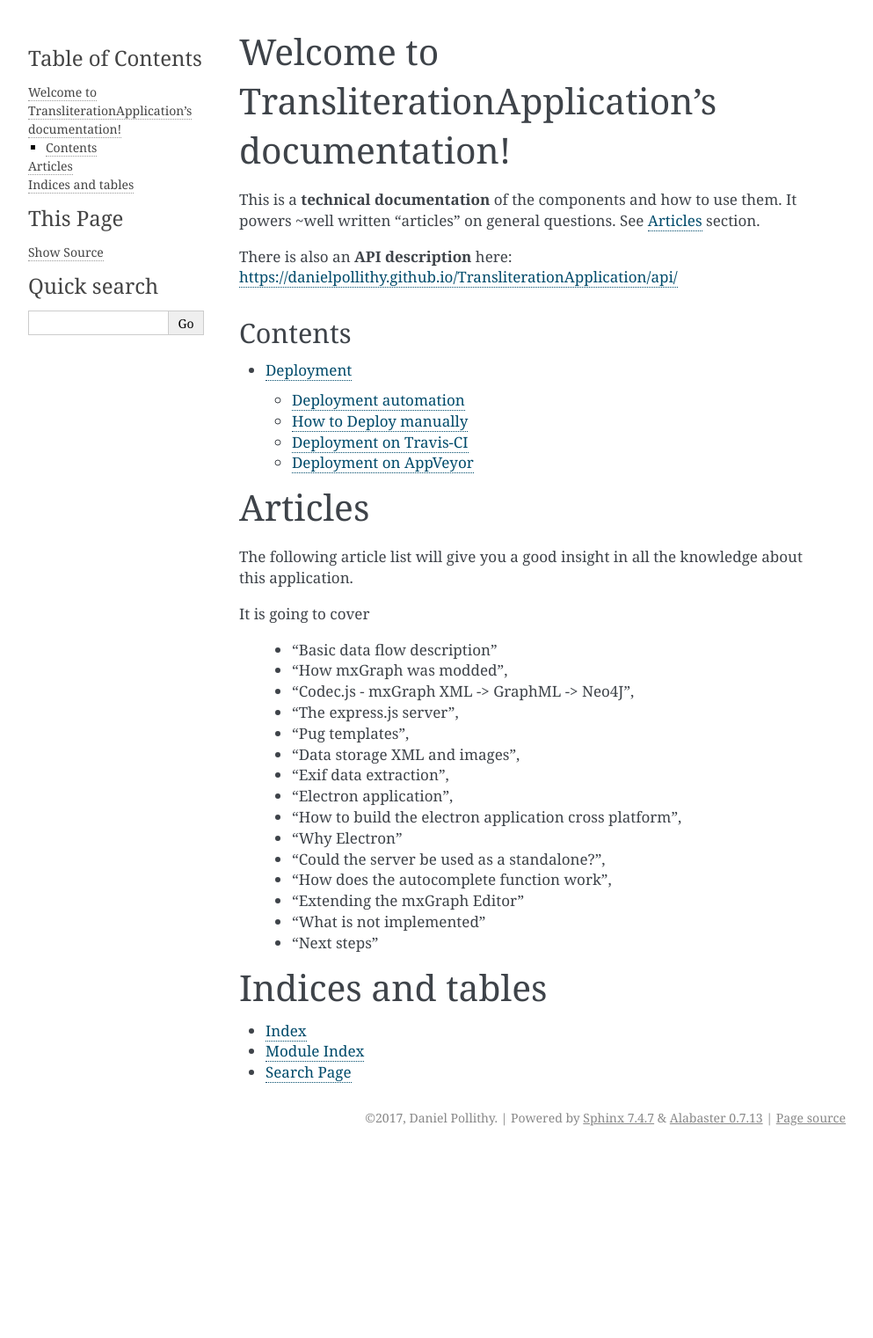
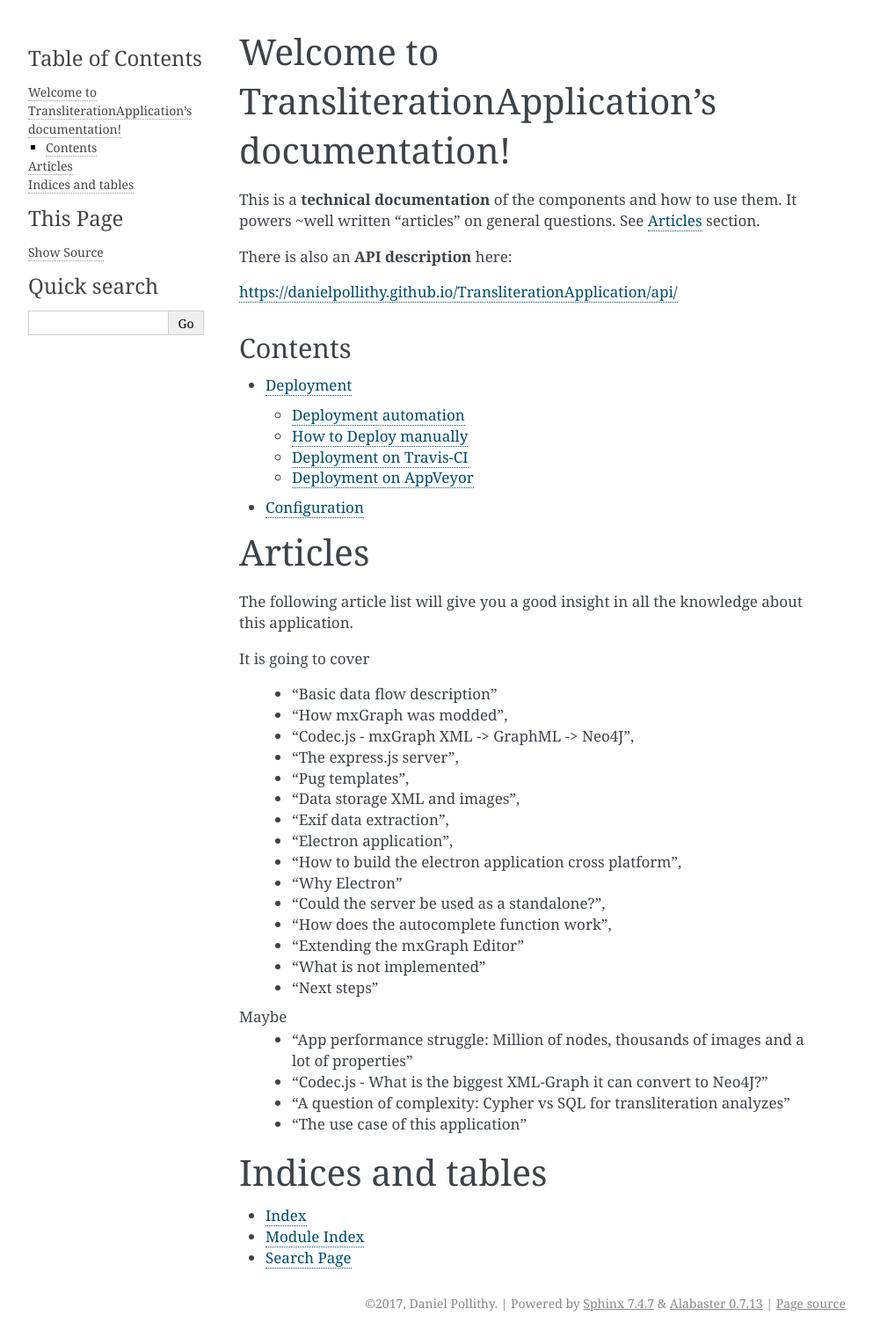
Before and after one commit to DanielPollithy/GIAnT, a Sphinx documentation site: the page built from docs/sphinx/index.rst, in a window 1280 px wide. Shown: the whole page at 88% size, without its empty margins (148-1141 px from the left). Built offline with Sphinx 7.4.7, drawn with Linux system fonts in a browser that asks for light colours; formulas are drawn with MathJax 3; before the commit the page ends 1310 px from its top, so only the background shows below that.

Commit message:
refactor docs

```diff
--- a/docs/sphinx/index.rst
+++ b/docs/sphinx/index.rst
@@ -9,7 +9,9 @@ Welcome to TransliterationApplication's documentation!
 This is a **technical documentation** of the components and how to use them.
 It powers ~well written "articles" on general questions. See Articles_ section.
 
-There is also an **API description** here: `<https://danielpollithy.github.io/TransliterationApplication/api/>`_
+There is also an **API description** here:
+
+`<https://danielpollithy.github.io/TransliterationApplication/api/>`_
 
 Contents
 --------
@@ -17,7 +19,8 @@ Contents
 .. toctree::
    :maxdepth: 2
 
-   sources/Deployment/Deployment
+   sources/Deployment
+   sources/Configuration
 
 
 Articles
@@ -43,6 +46,12 @@ It is going to cover
  - "What is not implemented"
  - "Next steps"
 
+Maybe
+ - "App performance struggle: Million of nodes, thousands of images and a lot of properties"
+ - "Codec.js - What is the biggest XML-Graph it can convert to Neo4J?"
+ - "A question of complexity: Cypher vs SQL for transliteration analyzes"
+ - "The use case of this application"
+
 Indices and tables
 ==================
 
--- /dev/null
+++ b/docs/sphinx/sources/Configuration.rst
@@ -0,0 +1,2 @@
+Configuration
+=============
```
Also changed, not shown: docs/sphinx/sources/Deployment.rst (renamed from docs/sphinx/sources/Deployment/Deployment.rst).
